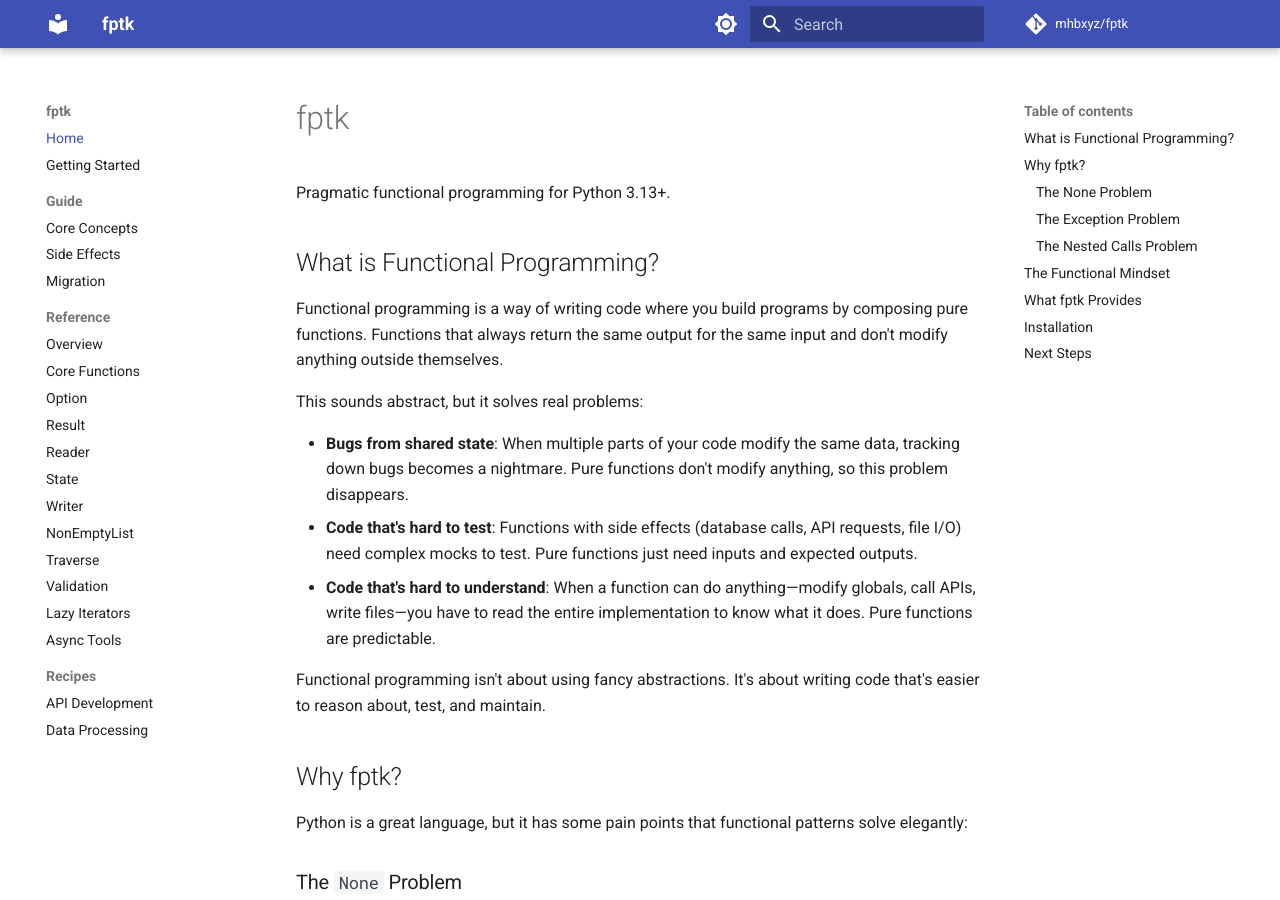
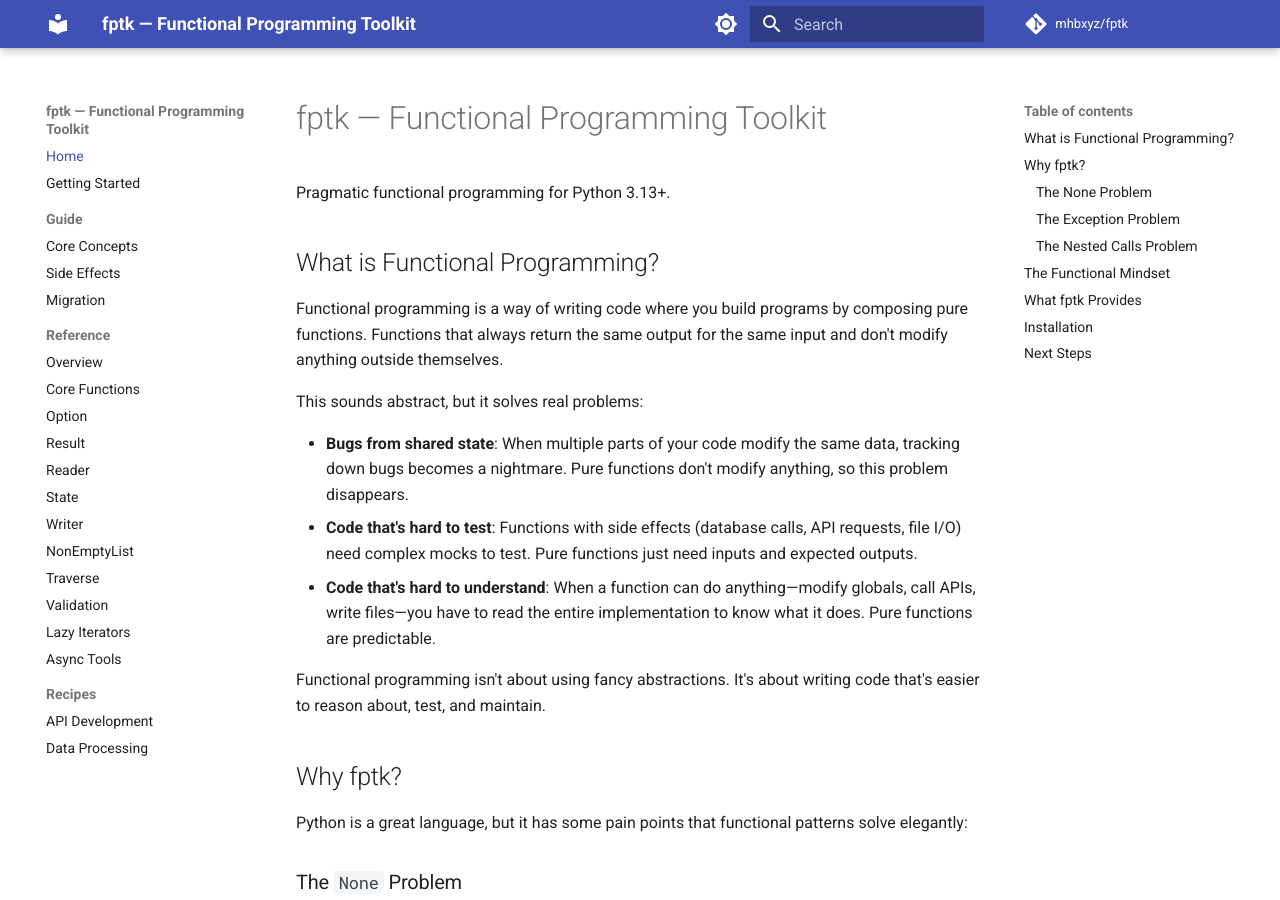
Before and after one commit to mhbxyz/fptk, an MkDocs documentation site: the page built from docs/index.md, in a window 1280 px wide and 900 px high. Built offline with MkDocs 1.6.1 and Material for MkDocs 9.7.7, drawn with Linux system fonts in a browser that asks for light colours; comment, search, counter and statistics services are not loaded.

Commit message:
docs: define fptk as Functional Programming Toolkit

```diff
--- a/README.md
+++ b/README.md
@@ -1,4 +1,4 @@
-# fptk
+# fptk — Functional Programming Toolkit
 
 Pragmatic functional programming for Python 3.13+.
 
--- a/docs/index.md
+++ b/docs/index.md
@@ -1,4 +1,4 @@
-# fptk
+# fptk — Functional Programming Toolkit
 
 Pragmatic functional programming for Python 3.13+.
 
--- a/mkdocs.yml
+++ b/mkdocs.yml
@@ -1,4 +1,4 @@
-site_name: fptk
+site_name: fptk — Functional Programming Toolkit
 site_description: Pragmatic functional programming for Python 3.13+
 site_url: https://mhbxyz.github.io/fptk
 repo_url: https://github.com/mhbxyz/fptk
--- a/pyproject.toml
+++ b/pyproject.toml
@@ -2,7 +2,7 @@
 name = "fptk"
 dynamic = ["version"]
 requires-python = ">=3.13"
-description = "Pragmatic functional programming helpers for Python (pipe/compose/curry, Option/Result, lazy iterators, applicative validation)."
+description = "fptk (Functional Programming Toolkit) — Pragmatic functional programming helpers for Python (pipe/compose/curry, Option/Result, lazy iterators, applicative validation)."
 readme = "README.md"
 license = { text = "MIT" }
 authors = [
```
